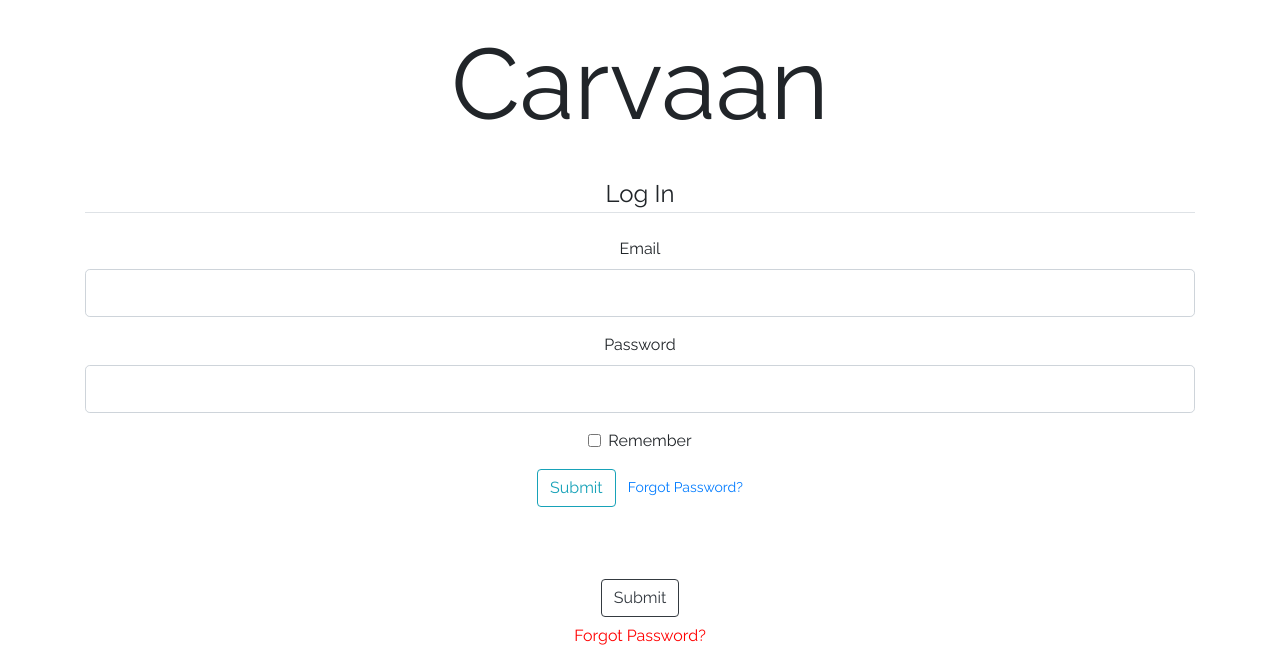
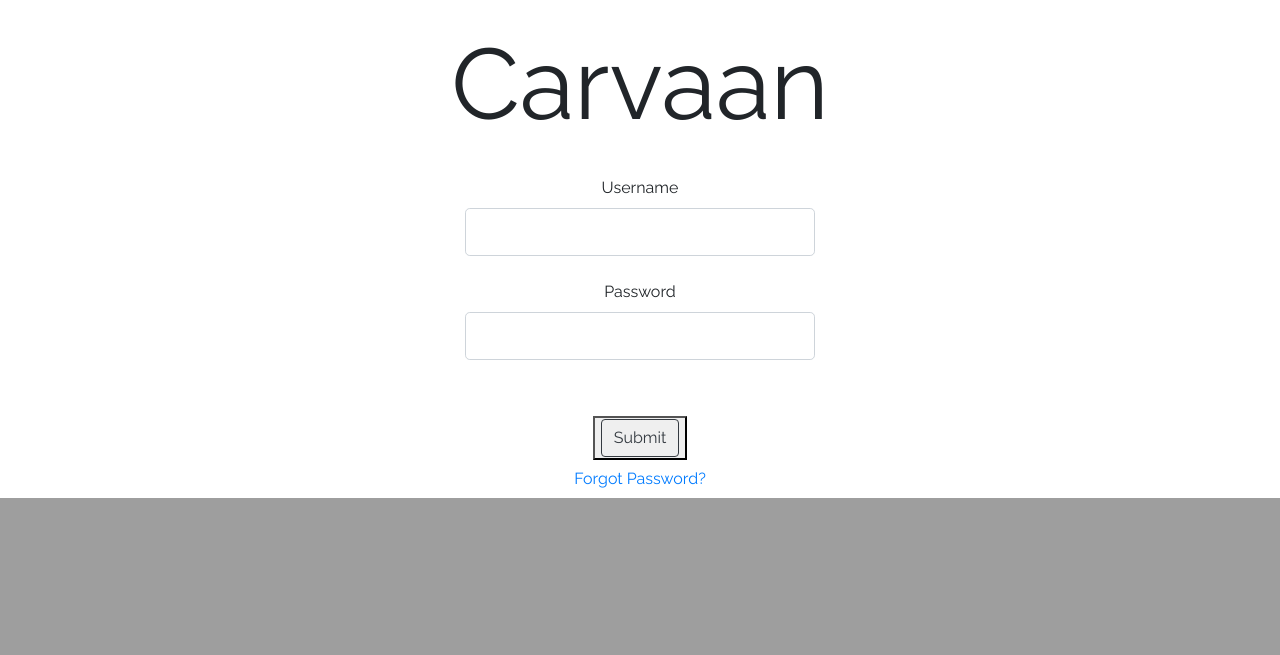
Before and after one commit to ReCreateIndia/StartupCarvaan, a Python web app: template Flask_Blog/flaskblog/templates/loginMain.html in a window 1280 px wide. Shown: the part 960-1615 px from the top of the page. After the commit the page ends 1458 px from the top, so only its background shows below. Run offline with Jinja, Linux system fonts and the light colour scheme; the template is opened without the code that fills it: most values are stand-ins (such as "Sample title", 1, 10 or a date in 2020); form fields are guessed from the names that the template uses; some libraries are stand-ins or nearby versions.

Commit message:
Update loginMain.html

```diff
--- a/Flask_Blog/flaskblog/templates/loginMain.html
+++ b/Flask_Blog/flaskblog/templates/loginMain.html
@@ -6,80 +6,37 @@
 	<link href='https://fonts.googleapis.com/css?family=Raleway' rel='stylesheet'>
 	<meta name="viewport" content="width=device-width, initial-scale=1">
 	<link rel="stylesheet" type="text/css" href="{{url_for('static',filename='css/bootstrap.min.css')}}">
+    <link rel="stylesheet" type="text/css" href="{{url_for('static',filename='css/login.css')}}">
 	<script src="https://code.jquery.com/jquery-3.3.1.slim.min.js" integrity="sha256-3edrmyuQ0w65f8gfBsqowzjJe2iM6n0nKciPUp8y+7E=" crossorigin="anonymous"></script>
-	<!-- <script src="https://www.gstatic.com/firebasejs/7.19.0/firebase-app.js"></script>
+	<script src="https://www.gstatic.com/firebasejs/7.19.0/firebase-app.js"></script>
   <script src="https://www.gstatic.com/firebasejs/7.19.0/firebase-auth.js"></script>
   <script src="https://www.gstatic.com/firebasejs/7.19.0/firebase-database.js"></script>
 	<script src="https://www.gstatic.com/firebasejs/7.19.0/firebase-storage.js"></script>
-	<script src="{{url_for('static',filename='js/login.js')}}"></script> -->
-	<style>
-	#uname{
-		background-color:#366e45;
-	}
-	#pass{
-		background-color:#00252e;
-	}
-	.form-control::-webkit-input-placeholder {
-  color: #FFFFFF;
-	}
-	.form-control:-moz-placeholder {
-	  color: #FFFFFF;
-	}
-	.form-control::-moz-placeholder {
-	  color: #FFFFFF;
-	}
-	.form-control::placeholder {
-	  color: #FFFFFF;
-	}
-	.form-control:-ms-input-placeholder {
-	  color: #FFFFFF;
-	}
-	</style>
+	<script src="{{url_for('static',filename='js/login.js')}}"></script>
 </head>
-<body style="font-family:'Raleway';">
-	<img src="{{ url_for('static', filename='images/' + 'background.jpg') }}" class="img-fluid" style="width:100%">
+<body>
+	<img src="{{ url_for('static', filename='images/' + 'background.jpg') }}" class="img-fluid">
 	<div class="container">
 		<center>
 		<br>
-		<h1 style="font-size:100px"> Carvaan </h1>
+		<h1 id="content1"> Carvaan </h1>
 		<br>
-		<!-- <div class="row">
+		<div class="row">
 			<div class="col"></div>
 			<div class="col-lg-4 col-sm-6">
-				<input class="form-control text-white" type="email" id="uname" placeholder="USERNAME">
-				<br>
-				<input class="form-control text-white" type="password" id="pass" placeholder="PASSWORD">
-			</div>
-			<div class="col"></div>
-
-		</div> -->
-		<form method="POST" action="">
-            {{ form.hidden_tag() }}
-
-            <fieldset class="form-group">
-                <legend class="border-bottom mb-4">Log In</legend>
-
-                <div class="form-group">
-
-
-                    {{ form.email.label(class="form-control-label") }}
-                    {% if form.email.errors %}
-                        {{ form.email(class="form-control form-control-lg is-invalid") }}
+				{{ form.username.label(class="form-control-label") }}
+                    {% if form.username.errors %}
+                        {{ form.username(class="form-control form-control-lg is-invalid") }}
                         <div class="invalid-feedback">
-                            {% for error in form.email.errors %}
+                            {% for error in form.username.errors %}
                                 <span>{{ error }}</span>
                             {% endfor %}
                         </div>
                     {% else %}
-                        {{ form.email(class="form-control form-control-lg") }}
+                        {{ form.username(class="form-control form-control-lg") }}
                     {% endif %}
-
-
-
-                </div>
-
-                <div class="form-group">
-                    {{ form.password.label(class="form-control-label") }}
+				<br>
+				{{ form.password.label(class="form-control-label") }}
                     {% if form.password.errors %}
                         {{ form.password(class="form-control form-control-lg is-invalid") }}
                         <div class="invalid-feedback">
@@ -90,31 +47,21 @@
                     {% else %}
                         {{ form.password(class="form-control form-control-lg") }}
                     {% endif %}
-                </div>
-
-                <div class="form-check">
-                    {{ form.remember(class="form-check-input") }}
-                    {{ form.remember.label(class="form-check-label") }}
-                </div>
-            </fieldset>
-
-            <div class="form-group">
-                {{ form.submit(class="btn btn-outline-info") }}
-                <small class="text-muted ml-2">
-                    <a href="{{ url_for('users.reset_request') }}">Forgot Password?</a>
-                </small>
-            </div>
-
-        </form>
+			</div>
+			<div class="col"></div>
+		</div>
 		<br>
-		<h4 id="final" style="text-align: center;"></h4>
+		<h4 id="final"></h4>
 		<br>
-		<button type="submit" class="btn btn-outline-dark" id="btn-login" onclick="SeedDB();">Submit</button>
+		<button id="btn-login">
+			{{ form.submit(class="btn btn-outline-dark") }}
+			</button>
 		<br>
-		<button type="button" class="btn btn-link" style="color:red">Forgot Password?</button>
+		<button class="btn btn-link" id="btn1" >
+			<a href="{{ url_for('users.reset_request') }}">Forgot Password?</a>
+		</button>
 		</center>
 	</div>
-	<script>var firebaseConfig="{{firebaseConfig}}"</script>
 
 </body>
 </html>
```
